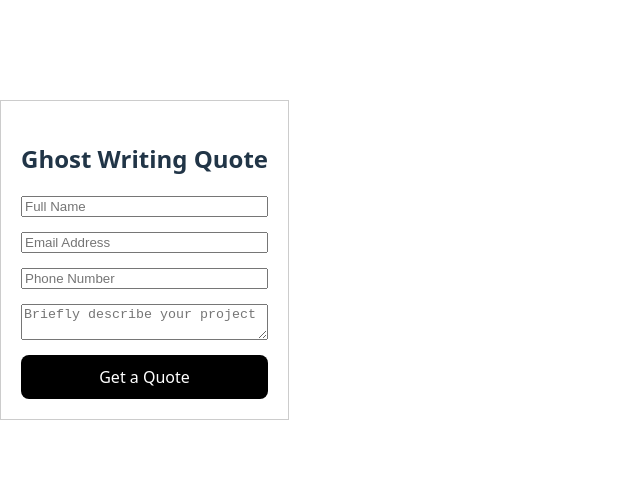
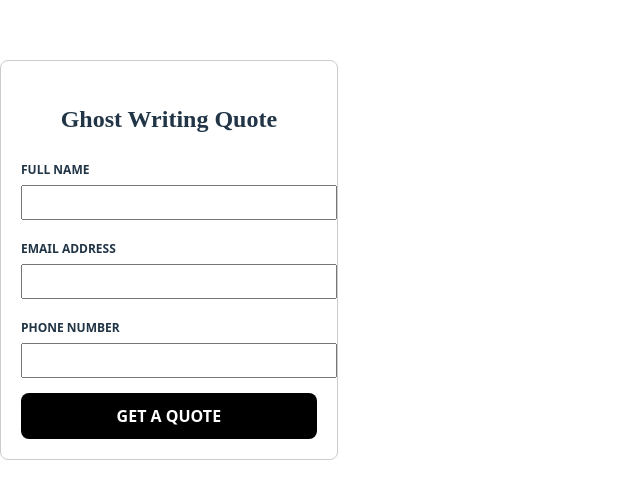
Before and after one commit to Arman-dev123/test, a React (Vite) app: page / in a window 1280 px wide. Shown: the part 140-638 px from the top of the page, without its empty margins (0-640 px from the left). Built offline with nearby package versions, Linux system fonts and the light colour scheme.

Commit message:
removed auth and created ghost writing quote form

```diff
--- a/src/App.jsx
+++ b/src/App.jsx
@@ -7,22 +7,21 @@ function App() {
   const [formData, setFormData] = useState({
     full_name: '',
     email: '',
-    phone: '',
-    address: ''
+    phone: ''
   });
 
   const handleSubmit = async (e) => {
     e.preventDefault();
     setLoading(true);
 
+    // Sending only name, email, and phone to Supabase
     const { error } = await supabase
       .from('profiles')
       .insert([
         {
           full_name: formData.full_name,
           email: formData.email,
-          phone: formData.phone,
-          address: formData.address
+          phone: formData.phone
         }
       ]);
 
@@ -37,39 +36,53 @@ function App() {
   if (submitted) {
     return (
       <div style={{ textAlign: 'center', padding: '50px', fontFamily: 'serif' }}>
-        <h1>Thank You!</h1>
-        <p>Your ghostwriting request has been received.</p>
-        <button onClick={() => setSubmitted(false)}>Send Another</button>
+        <h1>Request Sent!</h1>
+        <p>Our ghostwriting team will reach out via phone or email.</p>
+        <button onClick={() => setSubmitted(false)}>Back to Form</button>
       </div>
     );
   }
 
   return (
-    <div style={{ maxWidth: '400px', margin: '50px auto', padding: '20px', border: '1px solid #ccc' }}>
-      <h2 style={{ textAlign: 'center' }}>Ghost Writing Quote</h2>
+    <div style={{ maxWidth: '400px', margin: '50px auto', padding: '20px', border: '1px solid #ccc', borderRadius: '8px', background: 'white' }}>
+      <h2 style={{ textAlign: 'center', fontFamily: 'serif' }}>Ghost Writing Quote</h2>
       <form onSubmit={handleSubmit} style={{ display: 'flex', flexDirection: 'column', gap: '15px' }}>
+        <div>
+          <label style={{ fontSize: '12px', fontWeight: 'bold' }}>FULL NAME</label>
           <input
-          placeholder="Full Name"
+            style={{ width: '100%', padding: '8px', marginTop: '5px' }}
+            type="text"
             required
             onChange={(e) => setFormData({...formData, full_name: e.target.value})}
           />
+        </div>
+
+        <div>
+          <label style={{ fontSize: '12px', fontWeight: 'bold' }}>EMAIL ADDRESS</label>
           <input
+            style={{ width: '100%', padding: '8px', marginTop: '5px' }}
             type="email"
-          placeholder="Email Address"
             required
             onChange={(e) => setFormData({...formData, email: e.target.value})}
           />
+        </div>
+
+        <div>
+          <label style={{ fontSize: '12px', fontWeight: 'bold' }}>PHONE NUMBER</label>
           <input
-          placeholder="Phone Number"
+            style={{ width: '100%', padding: '8px', marginTop: '5px' }}
+            type="tel"
             required
             onChange={(e) => setFormData({...formData, phone: e.target.value})}
           />
-        <textarea
-          placeholder="Briefly describe your project"
-          onChange={(e) => setFormData({...formData, address: e.target.value})}
-        />
-        <button type="submit" disabled={loading} style={{ background: '#000', color: '#fff', padding: '10px' }}>
-          {loading ? 'Sending...' : 'Get a Quote'}
+        </div>
+
+        <button
+          type="submit"
+          disabled={loading}
+          style={{ background: '#000', color: '#fff', padding: '12px', border: 'none', cursor: 'pointer', fontWeight: 'bold' }}
+        >
+          {loading ? 'SENDING...' : 'GET A QUOTE'}
         </button>
       </form>
     </div>
```
Lines whose indentation alone changed are shown as unchanged.
